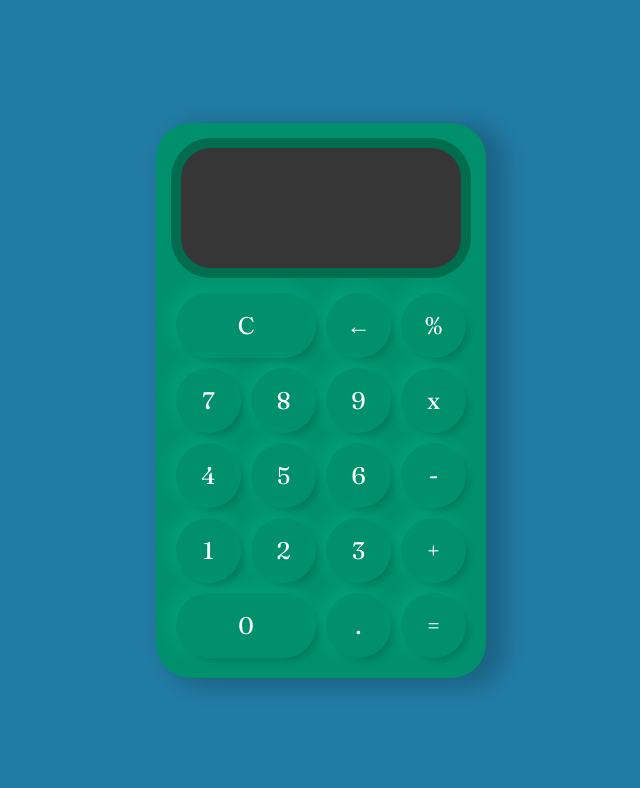
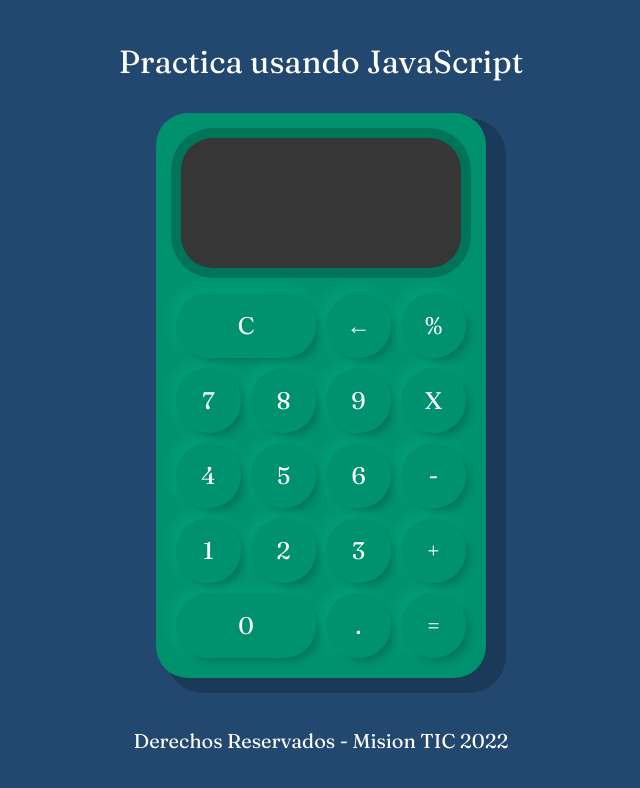
Before and after one commit to jcghun/calculadoraJS, a plain HTML site: page index.html in a window 1280 px wide. Shown: the whole page, without its empty margins (319-959 px from the left). Drawn offline with Linux system fonts and the light colour scheme.

Commit message:
Terminado

```diff
--- a/css/style.css
+++ b/css/style.css
@@ -1,43 +1,42 @@
-*{
+* {
     font-family: 'Fraunces', serif;
     color: #fff;
 }
 
-body{
+body {
     margin: 0;
-    background-color: #227ba4;
+    background-color: #224870;
 }
 
 .container {
     display: flex;
     justify-content: center;
     align-items: center;
-    height: 100vh;
 }
 
 .calculadora {
     display: grid;
     grid-template-columns: repeat(4, 75px);
-    grid-template-rows: 150px repeat(5, 75px);
-    background-color: #00916c;
+    grid-template-rows: 160px repeat(5, 75px);
+    background-color: #00916e;
     padding: 15px;
-    border-radius: 35px;
-    box-shadow: 15px 5px 20px 5px #00000030;
+    border-radius: 32px;
+    box-shadow: 15px 10px 0px 5px #00000033;
 }
 
 button {
+    cursor: pointer;
     margin: 5px;
-    padding: 0px;
-    border-radius: 40px;
+    padding: 0;
+    border-radius: 32px;
     font-size: 1.5em;
     border: none;
-    background-color: #00916c;
-    box-shadow: 5px 5px 10px -4px #00000040, -5px -5px 15px 3px #00ffc120;
-    cursor: pointer;
+    background-color: #00916e;
+    box-shadow: 5px 5px 10px -3px #00000040, -5px -5px 15px 3px #00ffc11f;
 }
 
 button:active {
-    background-color: #158067;
+    background-color: #006f54;
 }
 
 button:focus {
@@ -49,18 +48,18 @@ button:focus {
 }
 
 .display {
+    grid-column: 1 / -1;
     padding: 16px;
     display: flex;
-    grid-column: 1/-1;
     margin: 10px 10px 20px;
     flex-direction: column;
     align-items: flex-end;
-    border-radius: 30px;
     background-color: #363636;
+    border-radius: 32px;
     text-align: right;
     justify-content: space-between;
-    box-shadow: 0px 0px 0px 10px #00000040;
     word-break: break-all;
+    box-shadow: 0px 0px 0px 10px #00000033;
 }
 
 #valor-actual {
@@ -70,3 +69,28 @@ button:focus {
 #valor-anterior {
     font-size: 2em;
 }
+
+footer {
+    margin: 1em 0;
+    font-size: 20px;
+    text-align: center;
+    color: white;
+    padding-top: 10px;
+    width: 100%;
+}
+
+#valor-actual {
+    font-size: 1.5em;
+}
+
+#valor-anterior {
+    font-size: 2em;
+}
+
+.header {
+    margin: 1em 0;
+    text-align: center;
+    color: white;
+    padding-top: 10px;
+    width: 100%;
+}
--- a/index.html
+++ b/index.html
@@ -2,17 +2,18 @@
 <html lang="en">
 <head>
     <meta charset="UTF-8">
-    <meta http-equiv="X-UA-Compatible" content="IE=edge">
     <meta name="viewport" content="width=device-width, initial-scale=1.0">
-    <title>Practica JS</title>
-    <link rel="stylesheet" href="css/style.css">
+    <title>Calculadora</title>
     <link href="https://fonts.googleapis.com/css2?family=Fraunces&display=swap" rel="stylesheet">
-    <script src="js/Calculadora.js"></script>
-    <script src="js/Display.js"></script>
-    <script src="js/index.js"></script>
-
+    <link href="css/style.css" rel="stylesheet" />
+    <script src="js/Display.js" type="text/javascript"></script>
+    <script src="js/Calculadora.js" type="text/javascript"></script>
+    <script src="js/index.js" type="text/javascript" defer></script>
 </head>
 <body>
+    <div>
+        <h1 class="header">Practica usando JavaScript</h1>
+    </div>
     <div class="container">
         <div class="calculadora">
             <div class="display">
@@ -25,7 +26,7 @@
             <button class="numero">7</button>
             <button class="numero">8</button>
             <button class="numero">9</button>
-            <button class="operador" value="multiplicar">x</button>
+            <button class="operador" value="multiplicar">X</button>
             <button class="numero">4</button>
             <button class="numero">5</button>
             <button class="numero">6</button>
@@ -39,6 +40,8 @@
             <button class="operador" value="igual">=</button>
         </div>
     </div>
-
+    <footer>
+        <p>Derechos Reservados - Mision TIC 2022</p>
+    </footer>
 </body>
 </html>
--- a/js/Calculadora.js
+++ b/js/Calculadora.js
@@ -1,17 +1,17 @@
 class Calculadora {
-    sumar(num1, num2){
+    sumar(num1, num2) {
         return num1 + num2;
     }
 
-    restar(num1, num2){
+    restar(num1, num2) {
         return num1 - num2;
     }
 
-    multiplicar(num1, num2){
+    dividir(num1, num2) {
+        return num1 / num2;
+    }
+
+    multiplicar(num1, num2) {
         return num1 * num2;
     }
-
-    dividir (num1, num2){
-        return num1/num2;
-    }
 }
--- a/js/Display.js
+++ b/js/Display.js
@@ -1,6 +1,5 @@
-//Constructor
 class Display {
-    constructor(displayValorAnterior, displayValorActual){
+    constructor(displayValorAnterior, displayValorActual) {
         this.displayValorActual = displayValorActual;
         this.displayValorAnterior = displayValorAnterior;
         this.calculador = new Calculadora();
@@ -9,25 +8,25 @@ class Display {
         this.valorAnterior = '';
         this.signos = {
             sumar: '+',
+            dividir: '%',
+            multiplicar: 'x',
             restar: '-',
-            multiplicar: 'x',
-            dividir: '%',
         }
     }
 
-    borrar(){
-        this.valorActual = this.valorActual.toString().slice(0, -1);
+    borrar() {
+        this.valorActual = this.valorActual.toString().slice(0,-1);
         this.imprimirValores();
     }
 
-    borrarTodo(){
+    borrarTodo() {
         this.valorActual = '';
         this.valorAnterior = '';
         this.tipoOperacion = undefined;
         this.imprimirValores();
     }
 
-    computar(tipo){
+    computar(tipo) {
         this.tipoOperacion !== 'igual' && this.calcular();
         this.tipoOperacion = tipo;
         this.valorAnterior = this.valorActual || this.valorAnterior;
@@ -35,29 +34,22 @@ class Display {
         this.imprimirValores();
     }
 
-    agregarNumero(numero){
-        if (numero === '.' && this.valorActual.includes('.')) return
+    agregarNumero(numero) {
+        if(numero === '.' && this.valorActual.includes('.')) return
         this.valorActual = this.valorActual.toString() + numero.toString();
         this.imprimirValores();
     }
 
-    imprimirValores(){
+    imprimirValores() {
         this.displayValorActual.textContent = this.valorActual;
         this.displayValorAnterior.textContent = `${this.valorAnterior} ${this.signos[this.tipoOperacion] || ''}`;
     }
 
-    calcular(){
-        const valorActual = parseFloat(this.valorAnterior);
+    calcular() {
         const valorAnterior = parseFloat(this.valorAnterior);
-        if(isNaN(valorActual) || isNaN(valorAnterior)) return
-        this.valorActual = this.calculador[this.tipoOperacion]
-        (valorAnterior, valorActual);
+        const valorActual = parseFloat(this.valorActual);
+
+        if( isNaN(valorActual)  || isNaN(valorAnterior) ) return
+        this.valorActual = this.calculador[this.tipoOperacion](valorAnterior, valorActual);
     }
 }
-//Calculos
-
-//agregarNumero
-
-//imprimaValores
-
-//Computar
```
